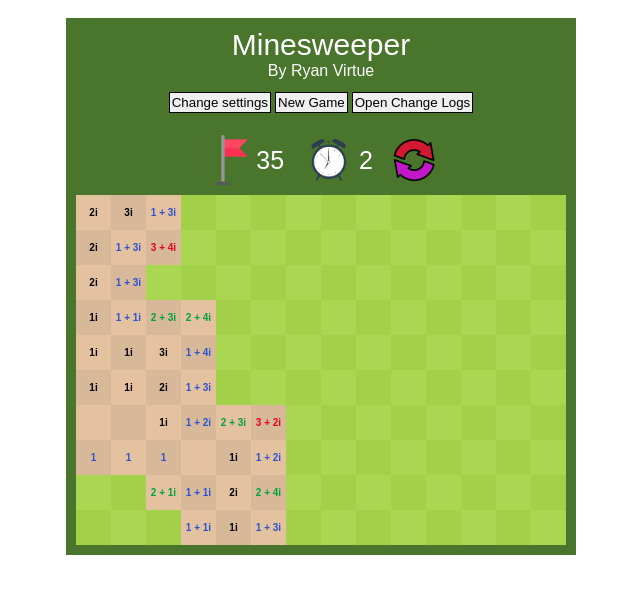
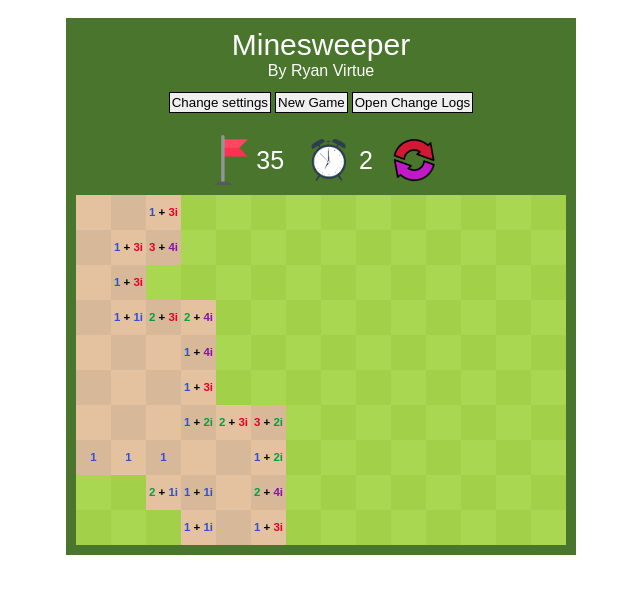
Before and after one commit to RyanVSD/minesweeper_i, a React (Create React App) app: page / in a window 1280 px wide. Both pictures are taken after a click on the button 412 px from the left and 212 px from the top of the page. Shown: the top 594 px of the page, without its empty margins (319-959 px from the left). Built offline with nearby package versions, Linux system fonts and the light colour scheme.

Commit message:
colorful text

```diff
--- a/src/Square.css
+++ b/src/Square.css
@@ -43,7 +43,7 @@
 
 .square-hide,
 .square-show {
-	font-size: 10px;
+	font-size: 11.5px;
 	font-weight: bold;
 	display: inline;
 	line-height: 35px;
--- a/src/Square.jsx
+++ b/src/Square.jsx
@@ -5,11 +5,22 @@ import flag from "./images/flag.jpg";
 import imflag from "./images/imaginaryFlag.png";
 import bomb from "./images/labombareal.png";
 import imbomb from "./images/labombaimaginary.png";
+import { useEffect } from "react";
 
 const Square = forwardRef(function Square(props, ref) {
 	const [value, setValue] = useState(props.value);
 	const [revealed, setRevealed] = useState(props.revealed);
 	const [isFlagged, setIsFlagged] = useState(false);
+	const [imValue, setImValue] = useState();
+	const [nValue, setNValue] = useState();
+
+	useEffect(() => {
+		let arr = String(value).split(" + ");
+		setImValue(
+			String(arr[1]).split("i")[0] > 0 ? String(arr[1]).split("i")[0] : ""
+		);
+		setNValue(arr[0] > 0 ? arr[0] : "");
+	}, [value]);
 
 	function getChecker() {
 		if (props.row % 2 === 0) {
@@ -71,7 +82,6 @@ const Square = forwardRef(function Square(props, ref) {
 					getChecker() +
 					(props.imaginary ? "-neg" : "") +
 					" " +
-					value +
 					" square-show " +
 					(props.hidden ? "hide " : "show ")
 				}
@@ -90,7 +100,17 @@ const Square = forwardRef(function Square(props, ref) {
 				) : (
 					<></>
 				)}
-				{value === -1 || value === 0 ? "" : value}
+				{value === -1 || value === 0 ? (
+					""
+				) : (
+					<div>
+						<span className={nValue}>{nValue}</span>
+						<span>{imValue > 0 && nValue > 0 ? " + " : ""}</span>
+						<span className={imValue}>
+							{imValue > 0 ? imValue + "i" : ""}
+						</span>
+					</div>
+				)}
 				{value === -1 ? (
 					<img
 						src={props.imaginary ? imbomb : bomb}
```
